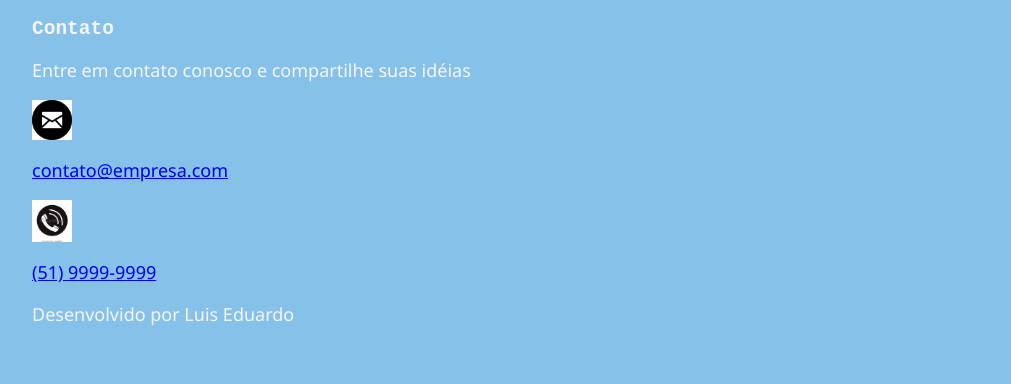
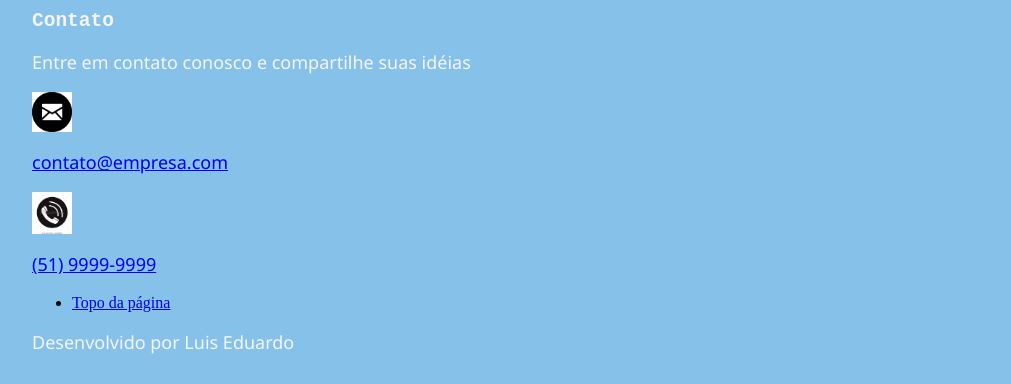
Before and after one commit to edu1972/aula_html5_css3, a plain HTML site: page index.html in a window 1280 px wide. Shown: the part 1492-1876 px from the top of the page, without its empty margins (118-1129 px from the left). Before the commit the page ends 1848 px from the top, so only its background shows below. Drawn offline with Linux system fonts and the light colour scheme.

Commit message:
Atualização botão "topo da página"

```diff
--- a/index.html
+++ b/index.html
@@ -31,8 +31,10 @@
     <p>Minha Primeira Página</p>
 
     <header>
+    <section id="home">
         <h1>Minha Página</h1>
         <p>Oferecemos serviços de Web e Suporte técnico</p>
+    </section>
 
     </header>
 
@@ -88,7 +90,13 @@
         <p><a href="tel:51992040817">(51) 9999-9999</a></p>
 
     </section>
-
+	<nav>
+		<ul>
+			<li>
+				<a href="#home">Topo da página</a>
+			</li>
+		</ul>
+	</nav>
     <footer>
         <p>Desenvolvido por Luis Eduardo</p>
     </footer>
```
